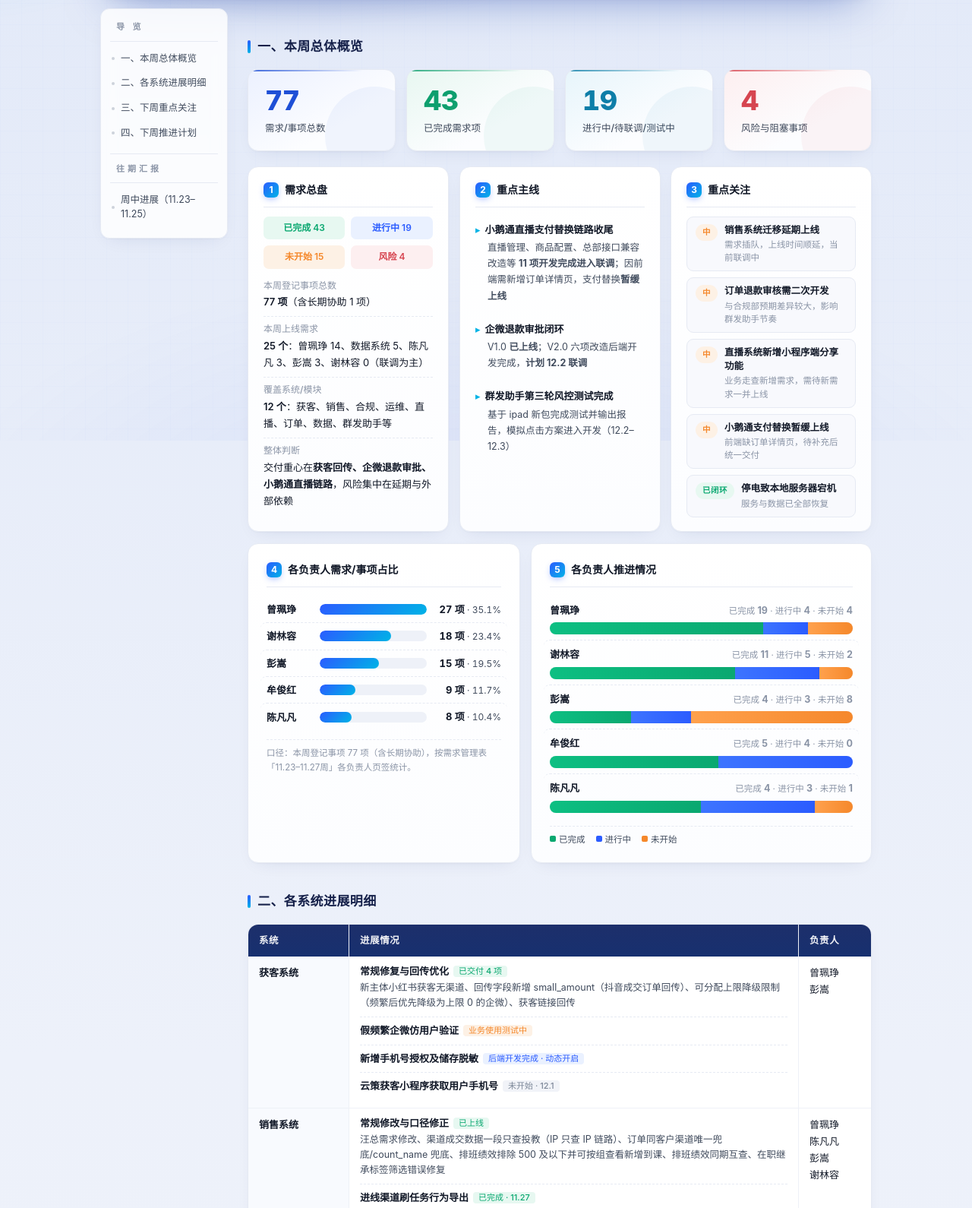
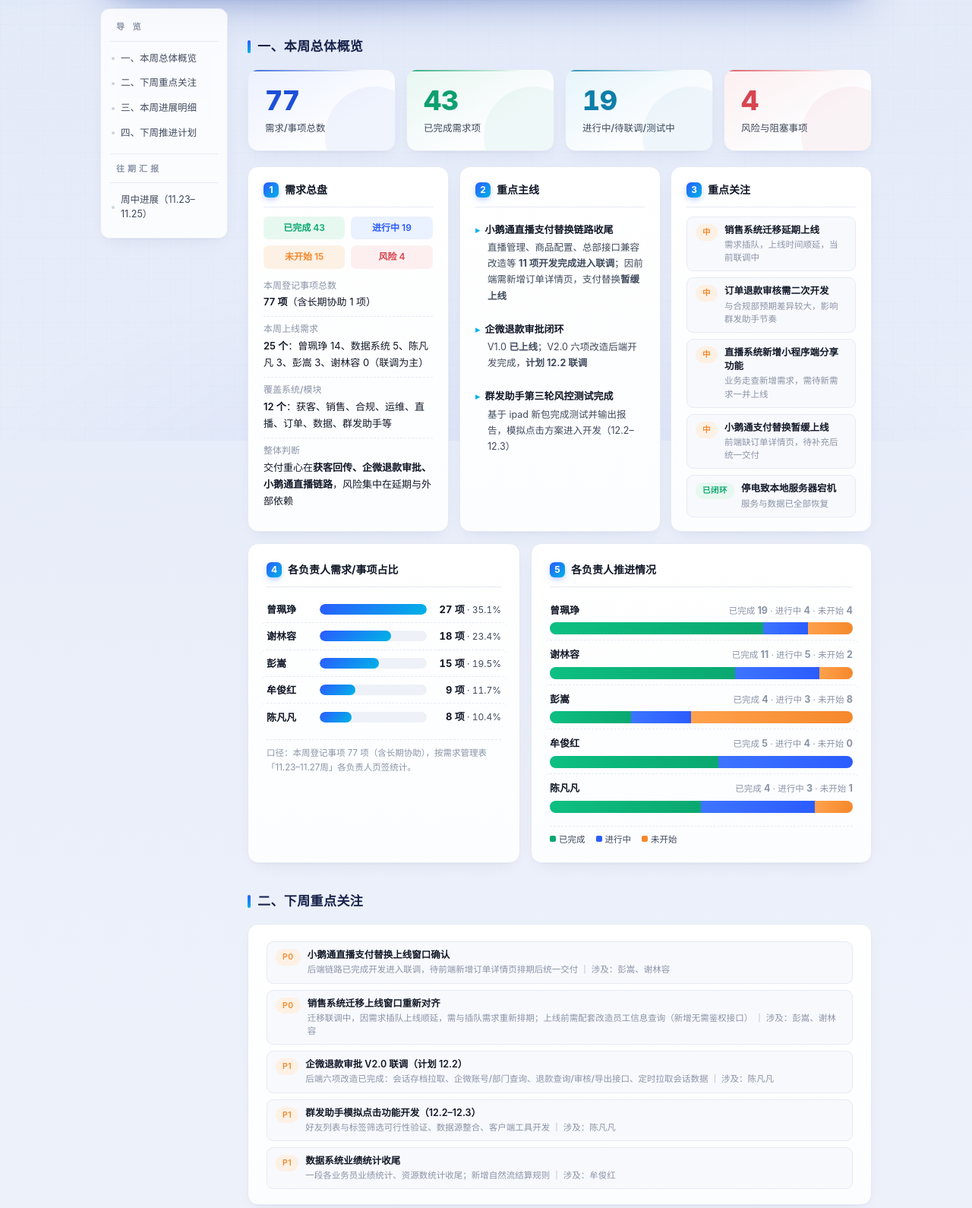
Before and after one commit to zhangxiang215/qk-yunzhou-week1123-report, a plain HTML site: page index.html in a window 1280 px wide. Shown: the part 220-1810 px from the top of the page at 76% size. Drawn offline with Linux system fonts and the light colour scheme.

Commit message:
下周重点关注前移为第二节；各系统进展明细改为本周进展明细（第三节）

```diff
--- a/index.html
+++ b/index.html
@@ -235,8 +235,8 @@
   <nav class="toc">
     <div class="t-title">导 览</div>
     <a href="#sec1">一、本周总体概览</a>
-    <a href="#sec2">二、各系统进展明细</a>
-    <a href="#sec3">三、下周重点关注</a>
+    <a href="#sec2">二、下周重点关注</a>
+    <a href="#sec3">三、本周进展明细</a>
     <a href="#sec4">四、下周推进计划</a>
     <div class="t-title" style="margin-top:10px;padding-top:10px;border-top:1px solid var(--line);">往期汇报</div>
     <a href="midweek-1123.html">周中进展（11.23–11.25）</a>
@@ -335,9 +335,23 @@
   </div>
   </section>
 
-  <!-- ============ 二、各系统进展明细 ============ -->
+  <!-- ============ 二、下周重点关注 ============ -->
+  <section id="sec3">
+  <h2>二、下周重点关注</h2>
+  <div class="card">
+    <div class="risklist" style="margin-top:2px;">
+      <div class="rl"><span class="rlv r-mid">P0</span><div class="rlt">小鹅通直播支付替换上线窗口确认<div class="rld">后端链路已完成开发进入联调，待前端新增订单详情页排期后统一交付 ｜ 涉及：彭嵩、谢林容</div></div></div>
+      <div class="rl"><span class="rlv r-mid">P0</span><div class="rlt">销售系统迁移上线窗口重新对齐<div class="rld">迁移联调中，因需求插队上线顺延，需与插队需求重新排期；上线前需配套改造员工信息查询（新增无需鉴权接口） ｜ 涉及：彭嵩、谢林容</div></div></div>
+      <div class="rl"><span class="rlv r-mid">P1</span><div class="rlt">企微退款审批 V2.0 联调（计划 12.2）<div class="rld">后端六项改造已完成：会话存档拉取、企微账号/部门查询、退款查询/审核/导出接口、定时拉取会话数据 ｜ 涉及：陈凡凡</div></div></div>
+      <div class="rl"><span class="rlv r-mid">P1</span><div class="rlt">群发助手模拟点击功能开发（12.2–12.3）<div class="rld">好友列表与标签筛选可行性验证、数据源整合、客户端工具开发 ｜ 涉及：陈凡凡</div></div></div>
+      <div class="rl"><span class="rlv r-mid">P1</span><div class="rlt">数据系统业绩统计收尾<div class="rld">一段各业务员业绩统计、资源数统计收尾；新增自然流结算规则 ｜ 涉及：牟俊红</div></div></div>
+    </div>
+  </div>
+  </section>
+
+  <!-- ============ 三、本周进展明细 ============ -->
   <section id="sec2">
-  <h2>二、各系统进展明细</h2>
+  <h2>三、本周进展明细</h2>
   <div class="tbl-wrap"><table>
     <thead><tr><th style="width:120px;">系统</th><th>进展情况</th><th style="width:96px;">负责人</th></tr></thead>
     <tbody>
@@ -451,20 +465,6 @@
   <div class="note">统计口径：基于各负责人「周总结及下周计划」文档与需求管理表「11.23–11.27周」数据整理。</div>
   </section>
 
-  <!-- ============ 三、下周重点关注 ============ -->
-  <section id="sec3">
-  <h2>三、下周重点关注</h2>
-  <div class="card">
-    <div class="risklist" style="margin-top:2px;">
-      <div class="rl"><span class="rlv r-mid">P0</span><div class="rlt">小鹅通直播支付替换上线窗口确认<div class="rld">后端链路已完成开发进入联调，待前端新增订单详情页排期后统一交付 ｜ 涉及：彭嵩、谢林容</div></div></div>
-      <div class="rl"><span class="rlv r-mid">P0</span><div class="rlt">销售系统迁移上线窗口重新对齐<div class="rld">迁移联调中，因需求插队上线顺延，需与插队需求重新排期；上线前需配套改造员工信息查询（新增无需鉴权接口） ｜ 涉及：彭嵩、谢林容</div></div></div>
-      <div class="rl"><span class="rlv r-mid">P1</span><div class="rlt">企微退款审批 V2.0 联调（计划 12.2）<div class="rld">后端六项改造已完成：会话存档拉取、企微账号/部门查询、退款查询/审核/导出接口、定时拉取会话数据 ｜ 涉及：陈凡凡</div></div></div>
-      <div class="rl"><span class="rlv r-mid">P1</span><div class="rlt">群发助手模拟点击功能开发（12.2–12.3）<div class="rld">好友列表与标签筛选可行性验证、数据源整合、客户端工具开发 ｜ 涉及：陈凡凡</div></div></div>
-      <div class="rl"><span class="rlv r-mid">P1</span><div class="rlt">数据系统业绩统计收尾<div class="rld">一段各业务员业绩统计、资源数统计收尾；新增自然流结算规则 ｜ 涉及：牟俊红</div></div></div>
-    </div>
-  </div>
-  </section>
-
   <!-- ============ 四、下周推进计划 ============ -->
   <section id="sec4">
   <h2>四、下周推进计划</h2>
```
